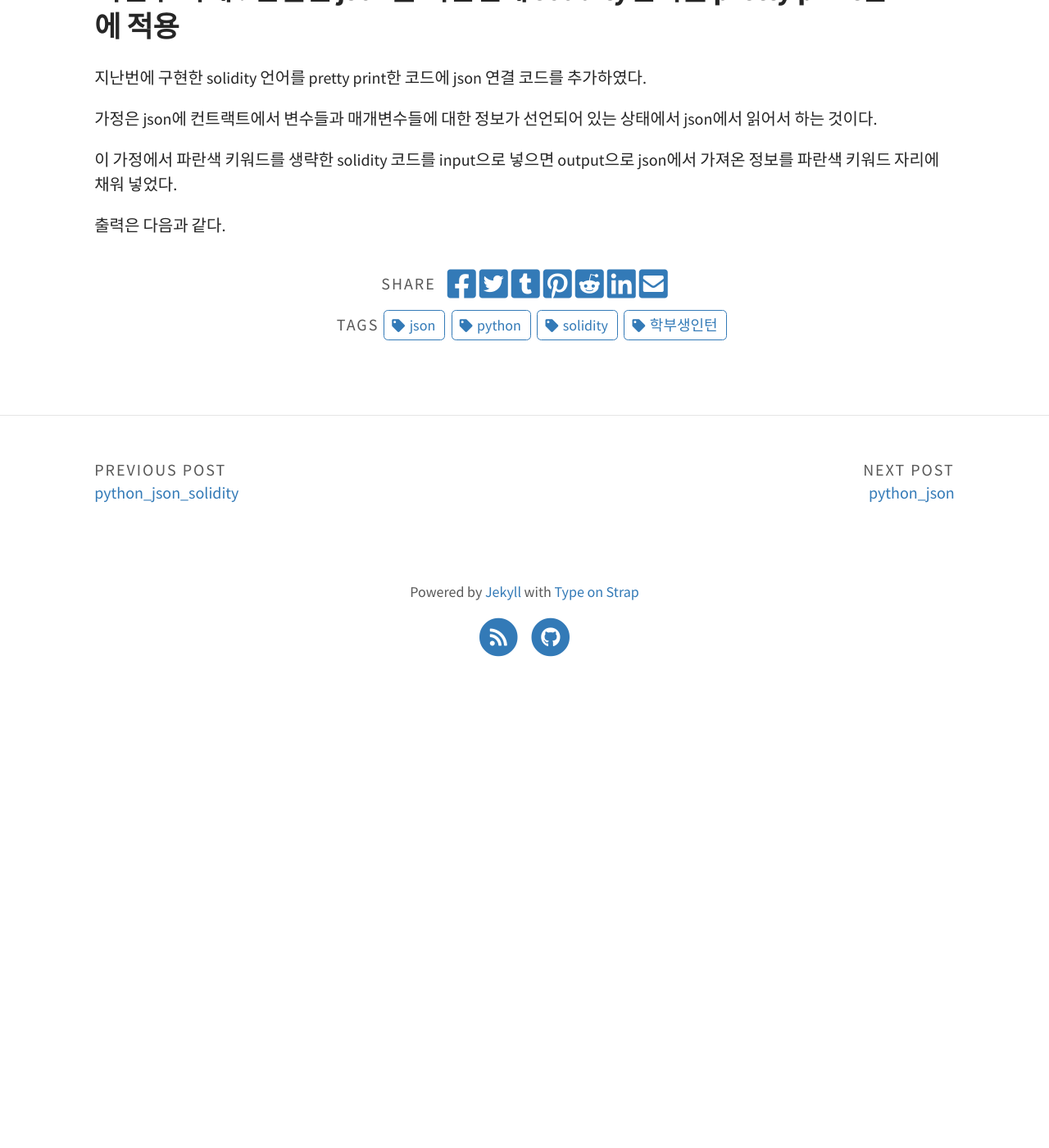
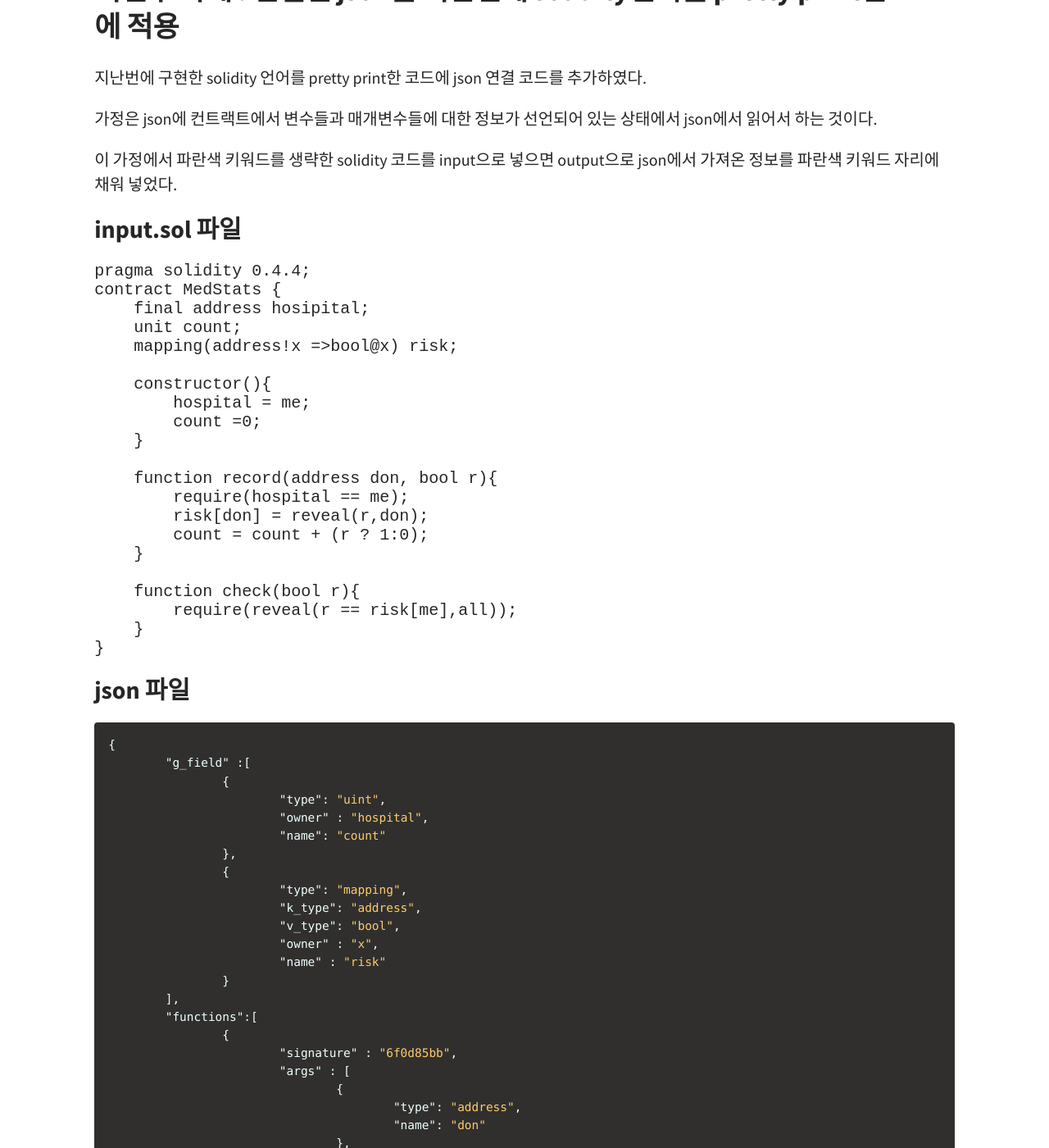
Before and after one commit to kimjihyeon99/kimjihyeon99.github.io, a Jekyll site: the page built from _posts/2021-06-28-python_json_solidity.md, in a window 1280 px wide and 1400 px high, scrolled down 378 px. Shown: the whole window at 82% size. Built offline with Jekyll 4.4.1, drawn with Linux system fonts in a browser that asks for light colours; before the commit the page ends 1217 px from its top, so only the background shows below that; some of the changed text lies outside the part shown.

Commit message:
Update 2021-06-28-python_json_solidity.md

`````diff
--- a/_posts/2021-06-28-python_json_solidity.md
+++ b/_posts/2021-06-28-python_json_solidity.md
@@ -12,4 +12,67 @@ tags: [학부생인턴, python, json,solidity]
 
 이 가정에서 파란색 키워드를 생략한 solidity 코드를 input으로 넣으면 output으로 json에서 가져온 정보를 파란색 키워드 자리에 채워 넣었다.
 
-출력은 다음과 같다.
+### input.sol 파일
+
+````solidity
+pragma solidity 0.4.4;
+contract MedStats {
+    final address hosipital;
+    unit count;
+    mapping(address!x =>bool@x) risk;
+
+    constructor(){
+        hospital = me;
+        count =0;
+    }
+
+    function record(address don, bool r){
+        require(hospital == me);
+        risk[don] = reveal(r,don);
+        count = count + (r ? 1:0);
+    }
+
+    function check(bool r){
+        require(reveal(r == risk[me],all));
+    }
+}
+````
+
+### json 파일
+
+````json
+{
+	"g_field" :[
+		{
+			"type": "uint",
+			"owner" : "hospital",
+			"name": "count"
+		},
+		{
+			"type": "mapping",
+			"k_type": "address",
+			"v_type": "bool",
+			"owner" : "x",
+			"name" : "risk"
+		}
+	],
+	"functions":[
+		{
+			"signature" : "6f0d85bb",
+			"args" : [
+				{
+					"type": "address",
+					"name": "don"
+				},
+				{
+					"type": "bool",
+					"owner": "me",
+					"name": "r"
+				}
+			]
+		}
+	]
+}
+````
+
+### 출력
`````
